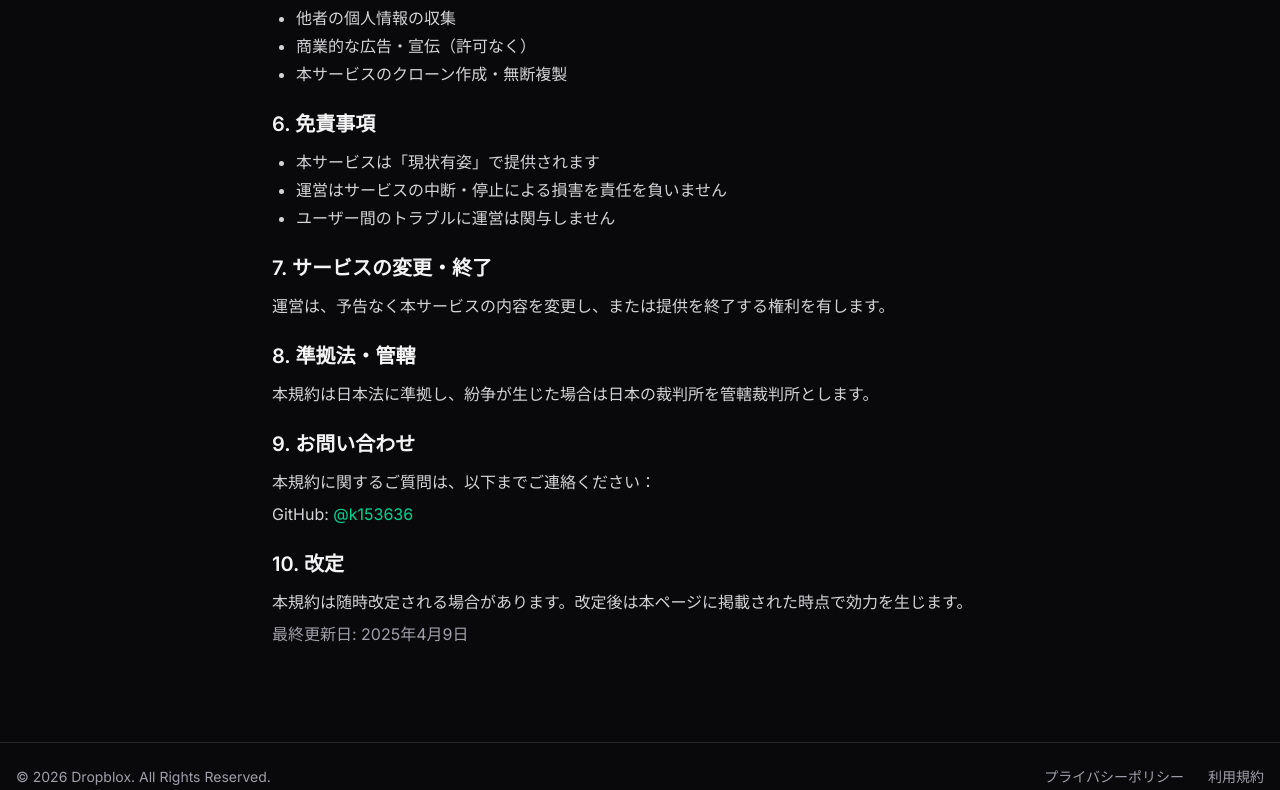
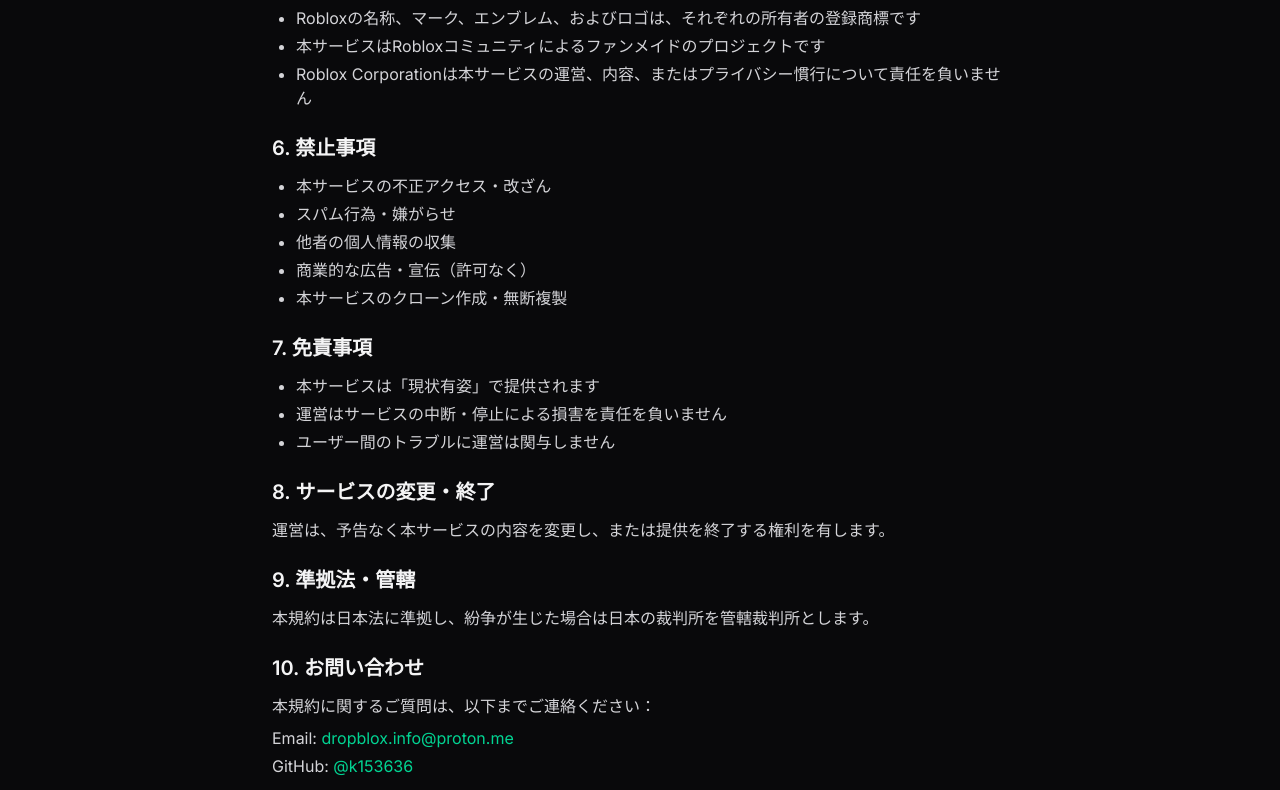
Before and after one commit to k153636/dropblox, a Next.js app: page /terms in a window 1280 px wide. Shown: the part 810-1600 px from the top of the page. Built offline with nearby package versions, Linux system fonts and the light colour scheme.

Commit message:
docs: update contact email to dropblox.info@proton.me

```diff
--- a/src/app/privacy/page.tsx
+++ b/src/app/privacy/page.tsx
@@ -96,16 +96,30 @@
           </section>
 
           <section>
-            <h2 className="text-xl font-semibold mb-3 text-zinc-100">8. お問い合わせ</h2>
+            <h2 className="text-xl font-semibold mb-3 text-zinc-100">8. データ削除リクエスト（Data Deletion Request）</h2>
+            <p>ユーザーは、いつでも以下の方法で収集されたデータの削除を要求できます：</p>
+            <ul className="list-disc ml-6 mt-2 space-y-1">
+              <li><strong>Email</strong>: <a href="mailto:dropblox.info@proton.me" className="text-emerald-400 hover:underline">dropblox.info@proton.me</a></li>
+              <li><strong>GitHub</strong>: <a href="https://github.com/k153636" className="text-emerald-400 hover:underline">@k153636</a> へのDMまたはIssue作成</li>
+              <li><strong>削除対象データ</strong>: 個人情報、Roblox認証データ、投稿履歴、いいね履歴など全ての関連データ</li>
+              <li><strong>処理期間</strong>: リクエスト受領後、30日以内に完全削除</li>
+              <li><strong>確認</strong>: 削除完了後、GitHubで確認メッセージを送信</li>
+            </ul>
+            <p className="mt-3"><strong>Robloxデータの削除：</strong>Roblox OAuthデータを含む、ユーザーに関連するすべてのデータを削除します。アカウント削除後は復元できません。</p>
+          </section>
+
+          <section>
+            <h2 className="text-xl font-semibold mb-3 text-zinc-100">9. お問い合わせ</h2>
             <p>プライバシーに関するご質問・ご要望は、以下までご連絡ください：</p>
-            <p className="mt-2">GitHub: <a href="https://github.com/k153636" className="text-emerald-400 hover:underline">@k153636</a></p>
+            <p className="mt-2">Email: <a href="mailto:dropblox.info@proton.me" className="text-emerald-400 hover:underline">dropblox.info@proton.me</a></p>
+            <p className="mt-1">GitHub: <a href="https://github.com/k153636" className="text-emerald-400 hover:underline">@k153636</a></p>
             <p className="mt-1">データ削除のリクエストも上記からお願いします。</p>
           </section>
 
           <section>
-            <h2 className="text-xl font-semibold mb-3 text-zinc-100">9. 改定</h2>
+            <h2 className="text-xl font-semibold mb-3 text-zinc-100">10. 改定</h2>
             <p>本ポリシーは随時改定される場合があります。改定後は本ページに掲載された時点で効力を生じます。</p>
-            <p className="mt-2 text-zinc-400">最終更新日: 2025年4月9日</p>
+            <p className="mt-2 text-zinc-400">最終更新日: 2026年4月9日</p>
           </section>
         </div>
       </div>
--- a/src/app/terms/page.tsx
+++ b/src/app/terms/page.tsx
@@ -45,7 +45,17 @@
           </section>
 
           <section>
-            <h2 className="text-xl font-semibold mb-3 text-zinc-100">5. 禁止事項</h2>
+            <h2 className="text-xl font-semibold mb-3 text-zinc-100">5. 免責事項（Robloxとの関係性）</h2>
+            <p><strong>Dropbloxは、Roblox Corporationと提携、関連、認可、承認、または何らかの形で公式に接続されているものではありません。</strong></p>
+            <ul className="list-disc ml-6 mt-2 space-y-1">
+              <li>Robloxの名称、マーク、エンブレム、およびロゴは、それぞれの所有者の登録商標です</li>
+              <li>本サービスはRobloxコミュニティによるファンメイドのプロジェクトです</li>
+              <li>Roblox Corporationは本サービスの運営、内容、またはプライバシー慣行について責任を負いません</li>
+            </ul>
+          </section>
+
+          <section>
+            <h2 className="text-xl font-semibold mb-3 text-zinc-100">6. 禁止事項</h2>
             <ul className="list-disc ml-6 space-y-1">
               <li>本サービスの不正アクセス・改ざん</li>
               <li>スパム行為・嫌がらせ</li>
@@ -56,7 +66,7 @@
           </section>
 
           <section>
-            <h2 className="text-xl font-semibold mb-3 text-zinc-100">6. 免責事項</h2>
+            <h2 className="text-xl font-semibold mb-3 text-zinc-100">7. 免責事項</h2>
             <ul className="list-disc ml-6 space-y-1">
               <li>本サービスは「現状有姿」で提供されます</li>
               <li>運営はサービスの中断・停止による損害を責任を負いません</li>
@@ -65,25 +75,26 @@
           </section>
 
           <section>
-            <h2 className="text-xl font-semibold mb-3 text-zinc-100">7. サービスの変更・終了</h2>
+            <h2 className="text-xl font-semibold mb-3 text-zinc-100">8. サービスの変更・終了</h2>
             <p>運営は、予告なく本サービスの内容を変更し、または提供を終了する権利を有します。</p>
           </section>
 
           <section>
-            <h2 className="text-xl font-semibold mb-3 text-zinc-100">8. 準拠法・管轄</h2>
+            <h2 className="text-xl font-semibold mb-3 text-zinc-100">9. 準拠法・管轄</h2>
             <p>本規約は日本法に準拠し、紛争が生じた場合は日本の裁判所を管轄裁判所とします。</p>
           </section>
 
           <section>
-            <h2 className="text-xl font-semibold mb-3 text-zinc-100">9. お問い合わせ</h2>
+            <h2 className="text-xl font-semibold mb-3 text-zinc-100">10. お問い合わせ</h2>
             <p>本規約に関するご質問は、以下までご連絡ください：</p>
-            <p className="mt-2">GitHub: <a href="https://github.com/k153636" className="text-emerald-400 hover:underline">@k153636</a></p>
+            <p className="mt-2">Email: <a href="mailto:dropblox.info@proton.me" className="text-emerald-400 hover:underline">dropblox.info@proton.me</a></p>
+            <p className="mt-1">GitHub: <a href="https://github.com/k153636" className="text-emerald-400 hover:underline">@k153636</a></p>
           </section>
 
           <section>
-            <h2 className="text-xl font-semibold mb-3 text-zinc-100">10. 改定</h2>
+            <h2 className="text-xl font-semibold mb-3 text-zinc-100">11. 改定</h2>
             <p>本規約は随時改定される場合があります。改定後は本ページに掲載された時点で効力を生じます。</p>
-            <p className="mt-2 text-zinc-400">最終更新日: 2025年4月9日</p>
+            <p className="mt-2 text-zinc-400">最終更新日: 2026年4月9日</p>
           </section>
         </div>
       </div>
```
